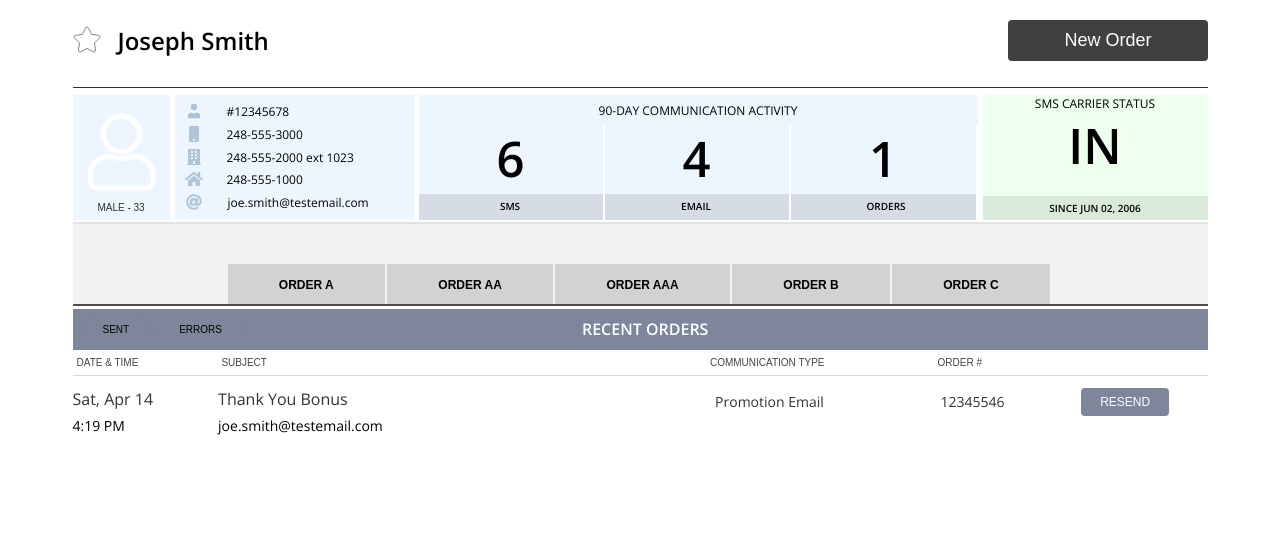
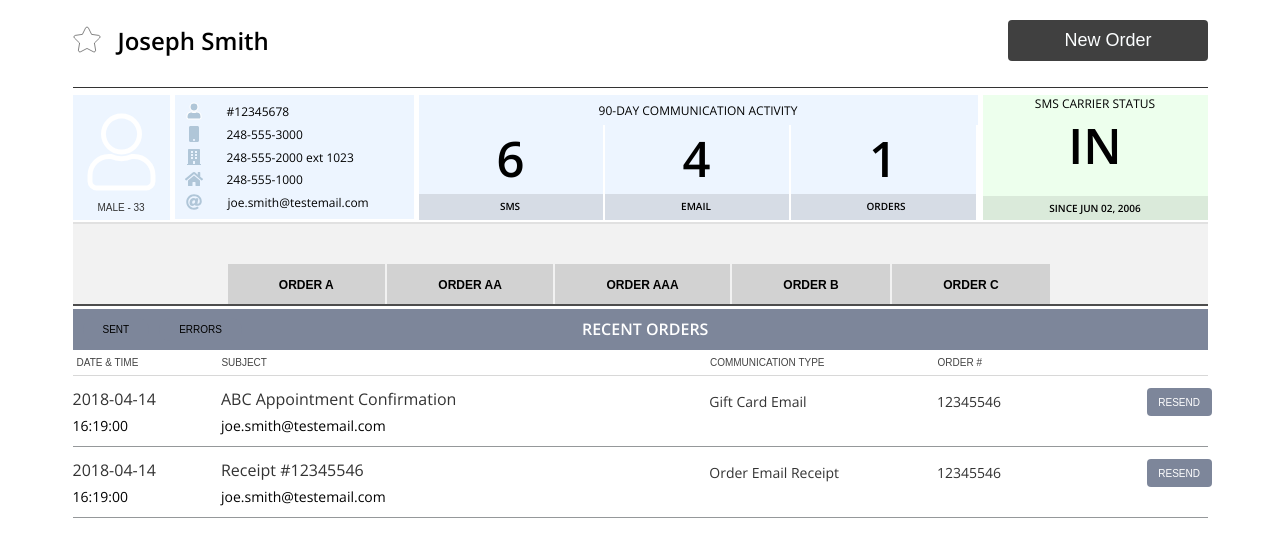
Before and after one commit to Sam44323/Verasoft-React-Test, a React (Create React App) app: page / in a window 1280 px wide. Shown: the top 544 px of the page. Built offline with nearby package versions, Linux system fonts and the light colour scheme.

Commit message:
added the props data to OrderData component

```diff
--- a/src/components/OrderCategory/OrdersSection/Sent/OrderData/OrderData.module.css
+++ b/src/components/OrderCategory/OrdersSection/Sent/OrderData/OrderData.module.css
@@ -1,6 +1,9 @@
 .sentContainer {
   display: grid;
   column-gap: 24px;
+  border-bottom: 1px solid #95989a;
+  padding-bottom: 11px;
+  margin-bottom: 12px;
 }
 
 .detailSection,
@@ -8,6 +11,14 @@
 .gridSecond {
   display: inline-block;
   vertical-align: middle;
+}
+
+.gridFirst {
+  width: 500px;
+}
+
+.gridSecond {
+  width: 590px;
 }
 
 .gridFirst .detailSection:last-child {
@@ -32,28 +43,33 @@
   justify-content: space-around;
   text-align: left;
   vertical-align: middle;
+  justify-items: center;
+  margin-left: 65px;
+  padding-right: 10px;
 }
 
 .gridSecond h1 {
   font-size: 14px;
-  margin-right: 8px;
+  margin-right: -30px;
   margin-top: 4px;
+  margin-left: 37px;
 }
 
 .gridSecond h1:last-of-type {
   margin-right: 0px;
-  margin-left: 40px;
+  margin-left: 18px;
+  width: 150px;
 }
 
 .gridSecond button {
   display: inline-block;
-  width: 88px;
+  width: 65px;
   height: 28px;
   background-color: #7d869a;
   outline: 0px;
   border: 0px;
   border-radius: 4px;
-  font-size: 12px;
+  font-size: 10px;
   color: white;
 }
 
--- a/src/components/OrderCategory/OrdersSection/Sent/OrderData/OrderData.tsx
+++ b/src/components/OrderCategory/OrdersSection/Sent/OrderData/OrderData.tsx
@@ -2,25 +2,33 @@ import React from "react";
 
 import styles from "./OrderData.module.css";
 
-const OrderData: React.FC = () => {
+const OrderData: React.FC<{
+  id: number;
+  ord: number;
+  sDt: string;
+  sTm: string;
+  title: string;
+  email: string;
+  type: string;
+}> = (props) => {
   return (
     <div className={styles.sentContainer}>
       <div className={styles.gridFirst}>
         <div className={styles.detailSection}>
-          <h1>Sat, Apr 14</h1>
-          <p>4:19 PM</p>
+          <h1>{props.sDt}</h1>
+          <p>{props.sTm}</p>
         </div>
         <div className={styles.detailSection}>
-          <h1>Thank You Bonus</h1>
-          <p>joe.smith@testemail.com</p>
+          <h1>{props.title}</h1>
+          <p>{props.email}</p>
         </div>
       </div>
       <div className={styles.gridSecond}>
         <div className={styles.detailSection}>
-          <h1>Promotion Email</h1>
+          <h1>{props.type}</h1>
         </div>
         <div className={styles.detailSection}>
-          <h1>12345546</h1>
+          <h1>{props.ord}</h1>
         </div>
         <button>RESEND</button>
       </div>
--- a/src/containers/OrderContainer/OrderContainer.tsx
+++ b/src/containers/OrderContainer/OrderContainer.tsx
@@ -5,13 +5,51 @@ import OrderSectionNav from "../../components/OrderCategory/OrdersSection/OrderS
 import OrderColHeadings from "../../components/OrderCategory/OrdersSection/OrderColHeadings/OrderColHeadings";
 import Sent from "../../components/OrderCategory/OrdersSection/Sent/OrderData/OrderData";
 
+const ORDERS = {
+  sent: [
+    {
+      id: 1,
+      order_id: 12345546,
+      sent_dt: "2018-04-14",
+      sent_tm: "16:19:00",
+      subject: {
+        title: "ABC Appointment Confirmation",
+        email: "joe.smith@testemail.com",
+      },
+      type: "Gift Card Email",
+    },
+    {
+      id: 2,
+      order_id: 12345546,
+      sent_dt: "2018-04-14",
+      sent_tm: "16:19:00",
+      subject: {
+        title: "Receipt #12345546",
+        email: "joe.smith@testemail.com",
+      },
+      type: "Order Email Receipt",
+    },
+  ],
+};
+
 const OrderContainer: React.FC = () => {
   return (
     <>
       <OrderNav />
       <OrderSectionNav />
       <OrderColHeadings />
-      <Sent />
+      {ORDERS.sent.map((item) => (
+        <Sent
+          key={item.id}
+          id={item.id}
+          ord={item.order_id}
+          sDt={item.sent_dt}
+          sTm={item.sent_tm}
+          title={item.subject.title}
+          email={item.subject.email}
+          type={item.type}
+        />
+      ))}
     </>
   );
 };
```
